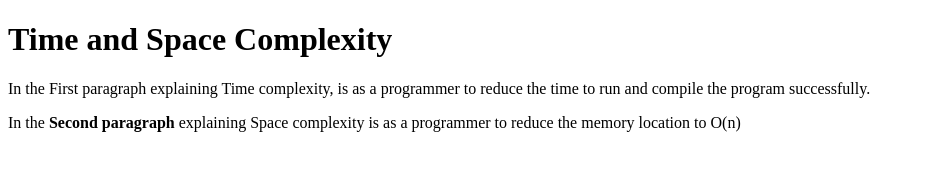
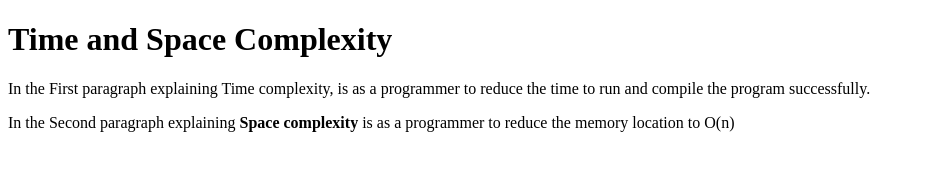
Before and after one commit to acciojob/time-and-space-complexity-SubbaReddy276, a website: page main.html in a window 1280 px wide. Shown: the whole page, without its empty margins (0-925 px from the left). Drawn offline with Linux system fonts and the light colour scheme.

Commit message:
created a submission

```diff
--- a/main.html
+++ b/main.html
@@ -9,7 +9,7 @@
 <body>
 	<h1>Time and Space Complexity</h1>
 	<p>In the First paragraph explaining Time complexity, is as a programmer to reduce the time to run and compile the program successfully.</p>
-	<p>In the <b>Second paragraph</b> explaining Space complexity is as a programmer to reduce the memory location to O(n)</p>
+	<p>In the Second paragraph explaining <b>Space complexity</b> is as a programmer to reduce the memory location to O(n)</p>
 	<!-- the entire body must be written by student -->
     <script type="text/javascript" src="./script.js">
 </script>
```
